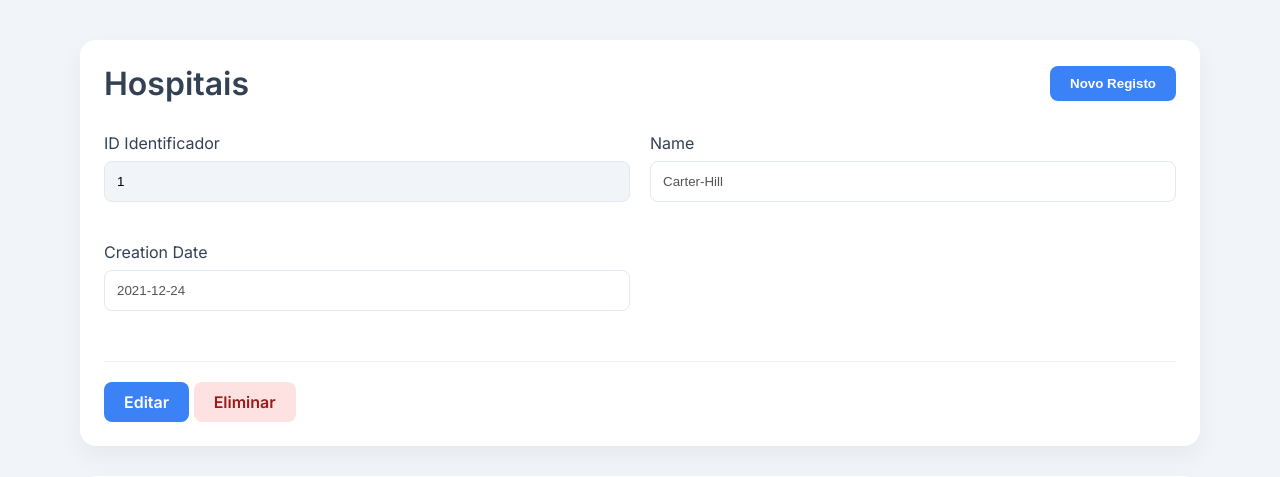
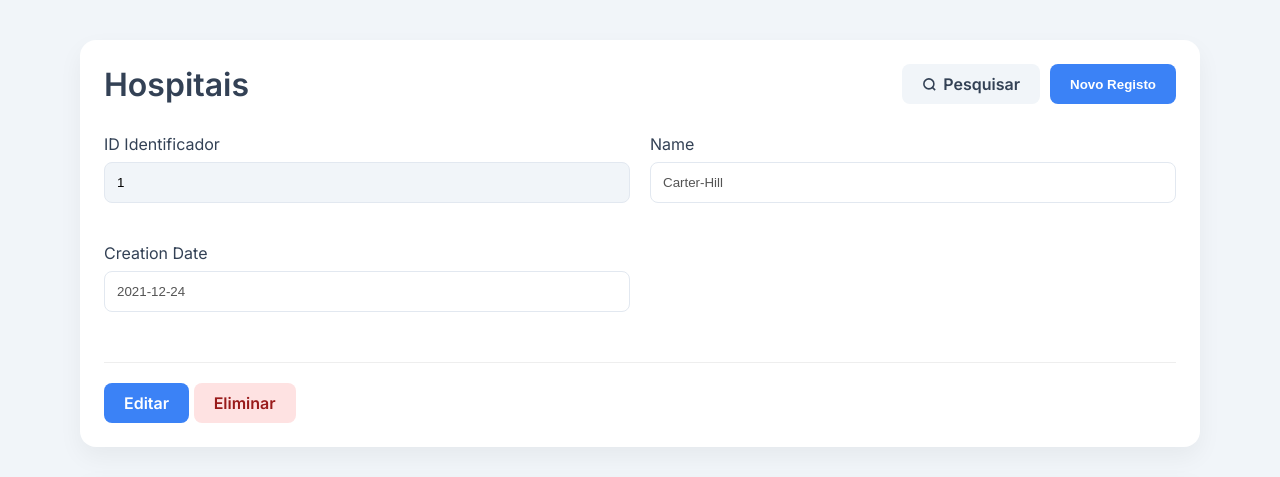
Before and after one commit to pedrods72/g34_project, a Flask app: page / in a window 1280 px wide. Shown: the part 68-545 px from the top of the page. Run offline with Flask 3, Linux system fonts and the light colour scheme.

Commit message:
mudei a pesquisa para a homepage

```diff
--- a/templates/index.html
+++ b/templates/index.html
@@ -4,7 +4,11 @@
 <div class="card">
     <div style="display: flex; justify-content: space-between; align-items: center; margin-bottom: 30px;">
         <h1 style="margin: 0;">{{ header }}</h1>
-        <div>
+        <div style="display:flex; gap:10px;">
+            <a href="/search?class={{ class_name }}" class="btn" style="background:#f1f5f9; color:#334155; display:inline-flex; align-items:center; gap:6px;">
+                <svg width="15" height="15" viewBox="0 0 24 24" fill="none" stroke="currentColor" stroke-width="2.5"><circle cx="11" cy="11" r="8"/><path d="m21 21-4.35-4.35"/></svg>
+                Pesquisar
+            </a>
             <button class="btn btn-primary" onclick="window.location.href='/?option=insert'">Novo Registo</button>
         </div>
     </div>
```
